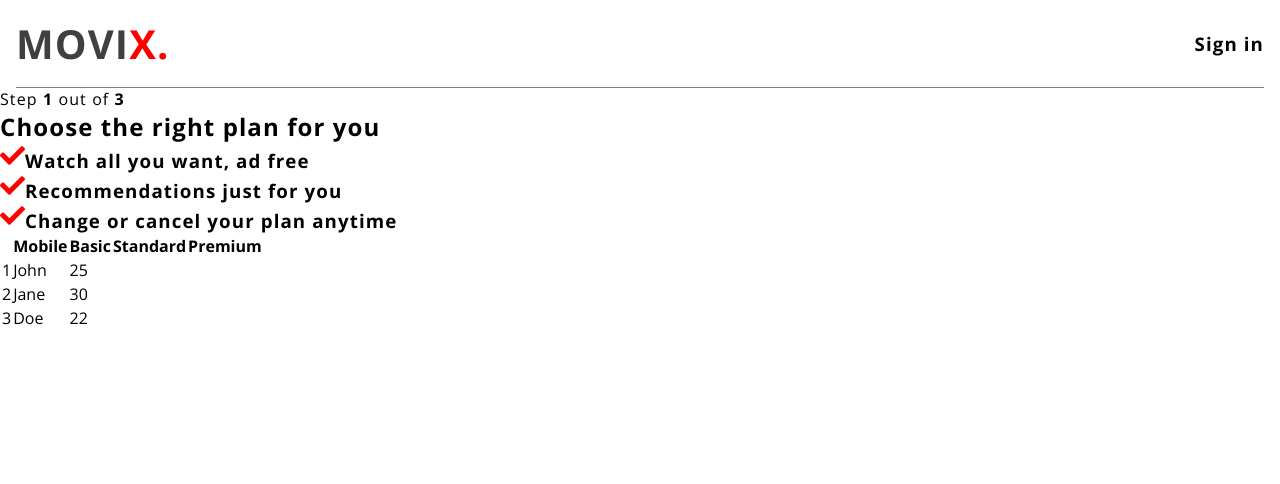
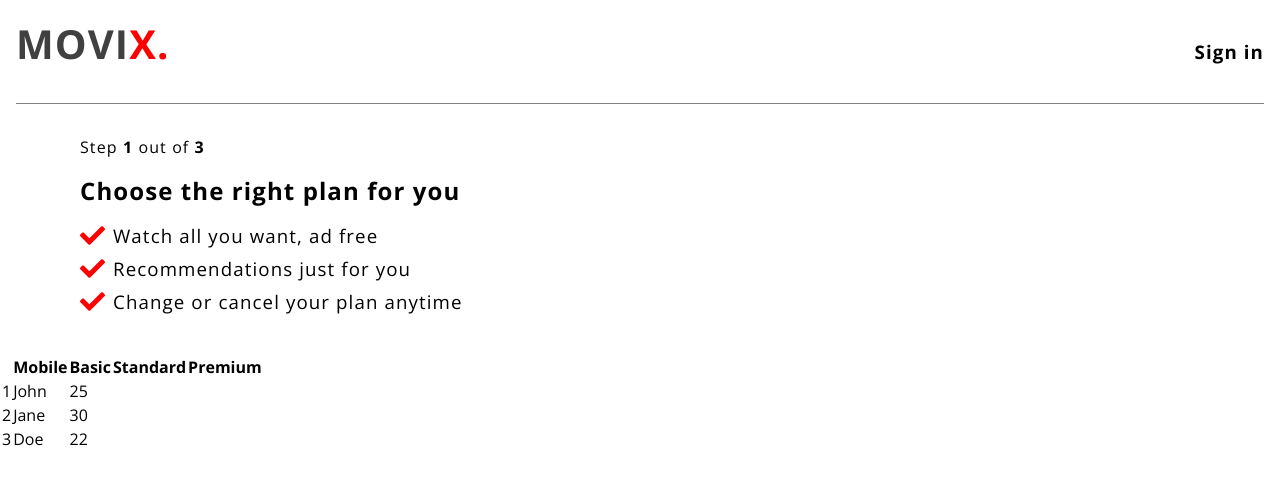
Before and after one commit to EjiroOsiephri/Movix-full-site, a React (Vite) app in the folder vite-project/: page /signup in a window 1280 px wide. Shown: the top 484 px of the page. Built offline with nearby package versions, Linux system fonts and the light colour scheme.

Commit message:
Realization: Site alreasy taking shape

```diff
--- a/vite-project/src/Sass/Signup.module.scss
+++ b/vite-project/src/Sass/Signup.module.scss
@@ -33,3 +33,20 @@
 .signup-div > h3 > a:hover {
   border-bottom: 1px solid black;
 }
+.step-count-section {
+  padding: 2em 5em 2em 5em;
+}
+.step-count-section > p,
+h1 {
+  margin-bottom: 1rem;
+}
+.step-count-section > h3 {
+  margin-bottom: 0.5rem;
+  display: flex;
+  align-items: center;
+}
+.step-count-section > h3 > span {
+  align-self: center;
+  margin-left: 0.5rem;
+  font-weight: 300;
+}
```
